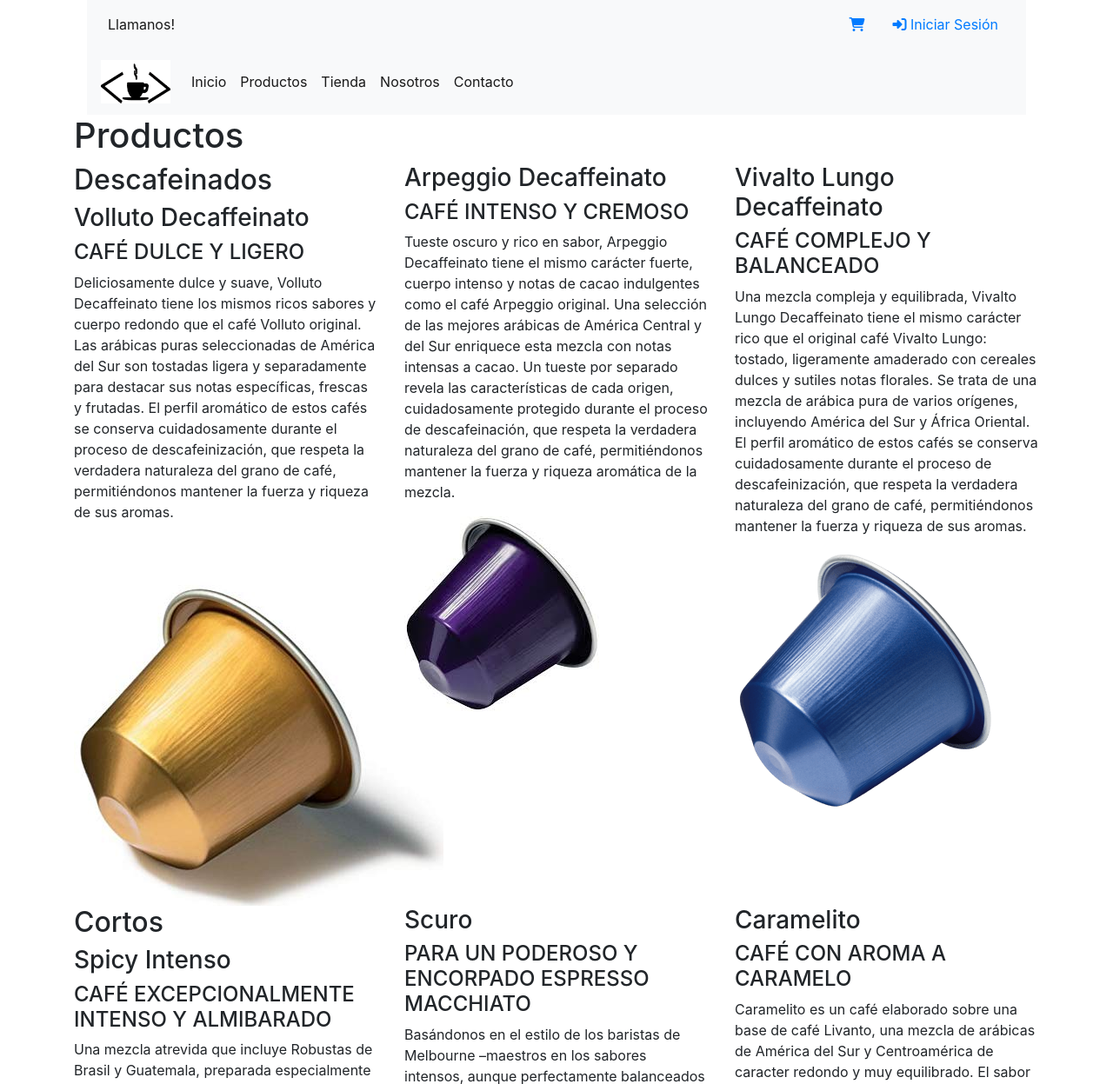
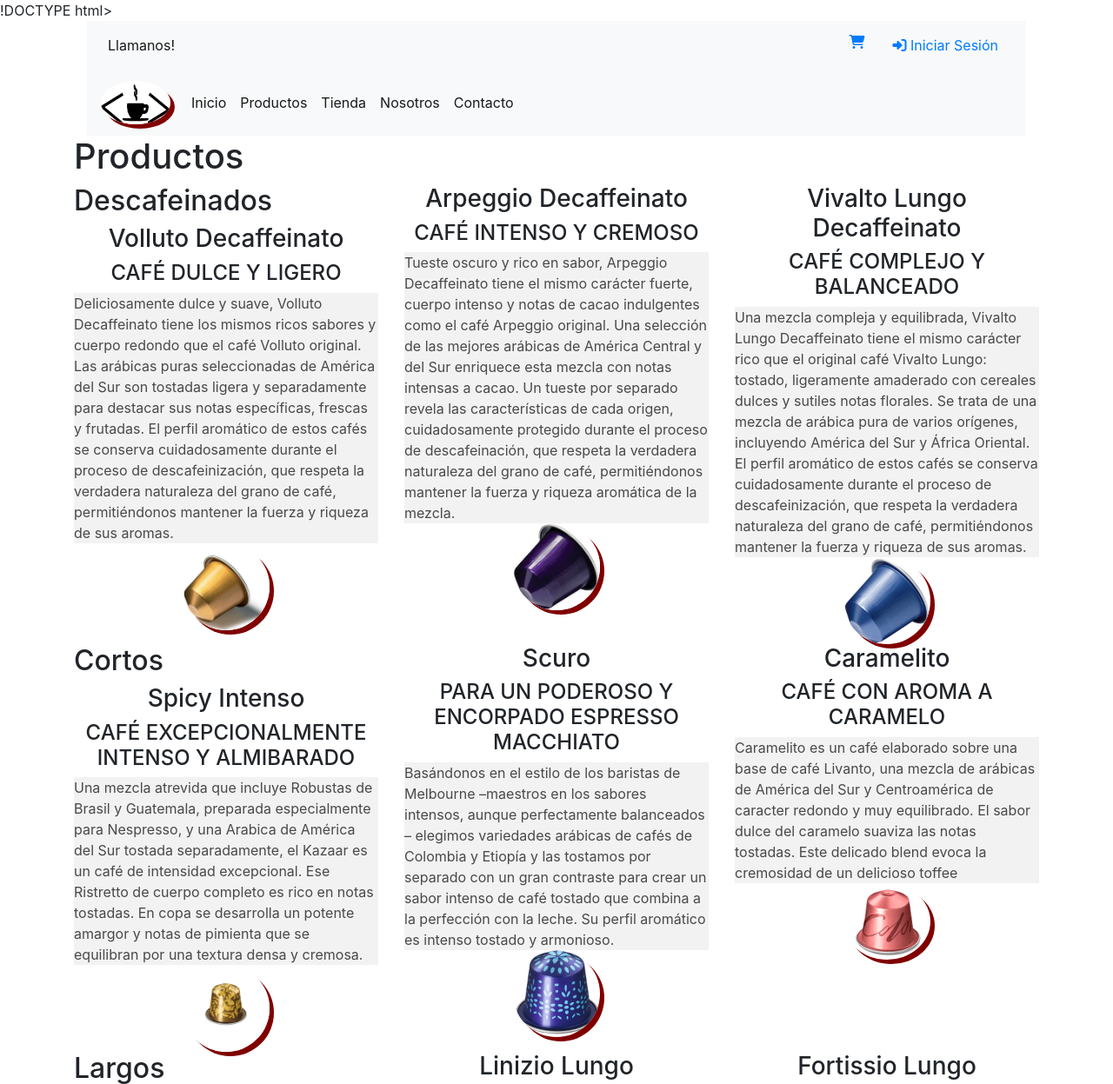
Before and after one commit to NatiNW/ProyectoCafeDH, a PHP site: page /productos.php in a window 1280 px wide. Shown: the top 1247 px of the page at 87% size. Run offline with PHP 8.4, Linux system fonts and the light colour scheme; some libraries are stand-ins or nearby versions; some web fonts are replaced.

Commit message:
Cambio de encabezado en productos

```diff
--- a/productos.php
+++ b/productos.php
@@ -1,5 +1,5 @@
 <?php
-  include("encabezado.php");
+  include("encabezado-productos.php");
  ?>
 
 <?php
@@ -12,7 +12,7 @@
 <h1>Productos</h1>
 
 <div class="row">
-    <div class="col-12 col-sm-4 col-md-4 col-lg-4 col-xl-4">
+    <div class="col-12 col-sm-4 col-md-4 col-lg-4 col-xl-4 productos">
 <h2>Descafeinados</h2>
     <h3>Volluto Decaffeinato</h3>
     <h4>CAFÉ DULCE Y LIGERO</h4>
```
